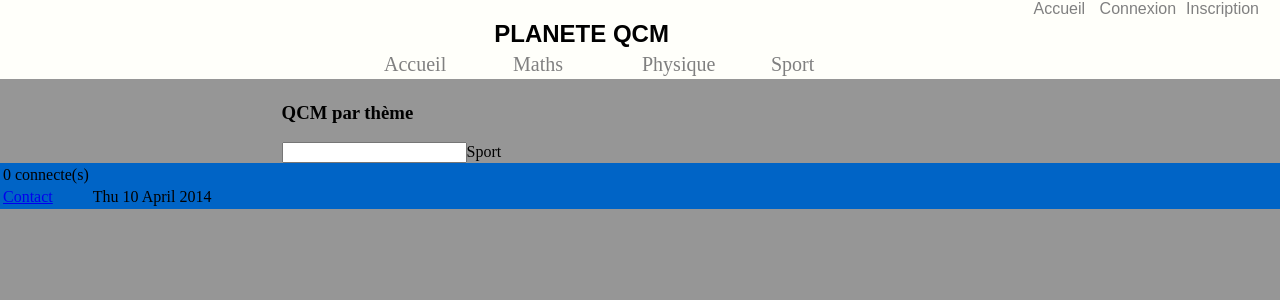
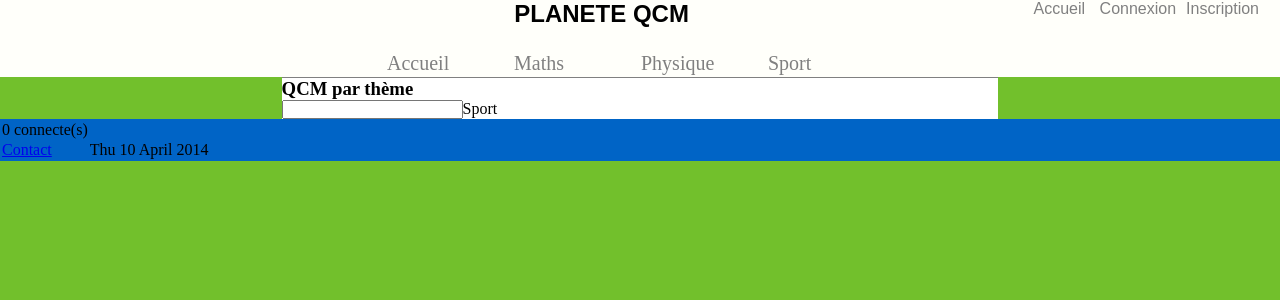
Before and after one commit to Lunamorg/PlaneteQCM, a PHP site: page /planete.php in a window 1280 px wide. Shown: the top 300 px of the page. Run offline with PHP 8.4, Linux system fonts and the light colour scheme; data that the repository does not hold is empty.

Commit message:
Update planete.css

```diff
--- a/planete.css
+++ b/planete.css
@@ -2,10 +2,15 @@
 
 body
 {
-    padding : 0;
-    margin : 0;
-    background-color : RGB(150,150,150);
+    background-color : RGB(114, 192, 44);
 }
+/* Reset des marges par défaut */
+*
+{
+    margin:0;
+    padding:0;
+}
+
 
 /*------------ Entete--------------------------------------------------------------- */
 /* Titre de nos pages */
@@ -34,7 +39,6 @@ body
 
 #MENU
 {
-    display : inline-block;
     top : 6%;
     left : 0px;
     height : 3%;
@@ -109,14 +113,13 @@ body
 
 #CORPS
 {
-    top : 15%;
-    left : 22%;
     right : 22%;
     width : 56%;
     height : 80%;
     margin-left: auto;
     margin-right: auto;
-    background-color : RGB(150,150,150);
+    background-color : RGB(255,255,255);
+    border-top: solid grey 1px;
 }
 
 #CORPS p
```
